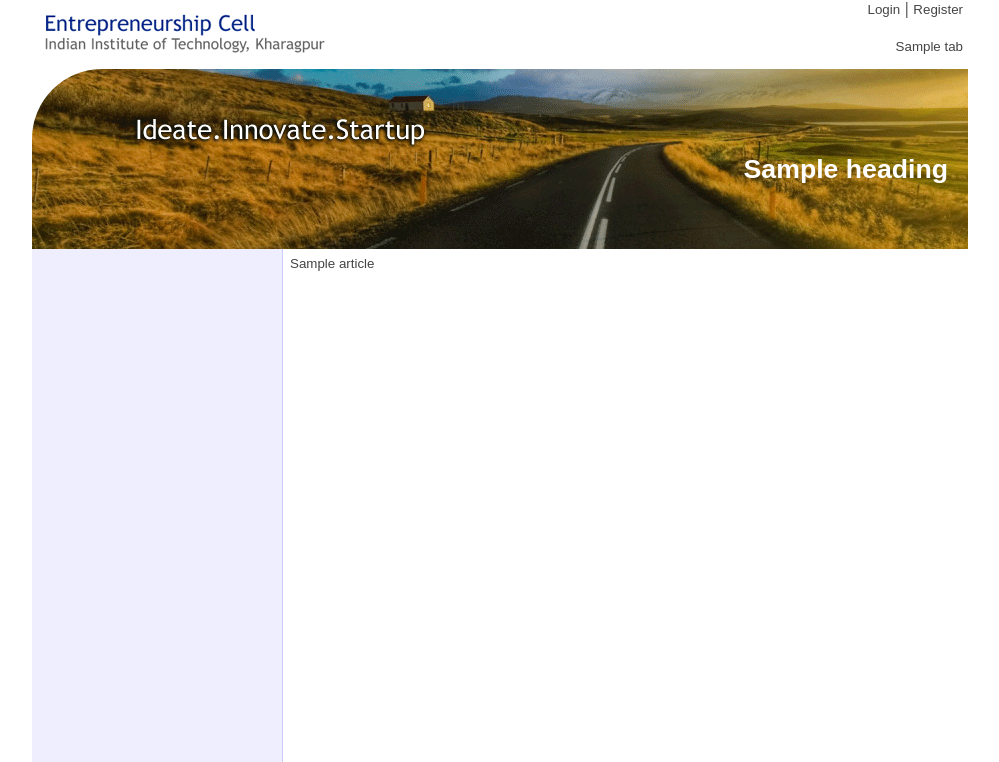
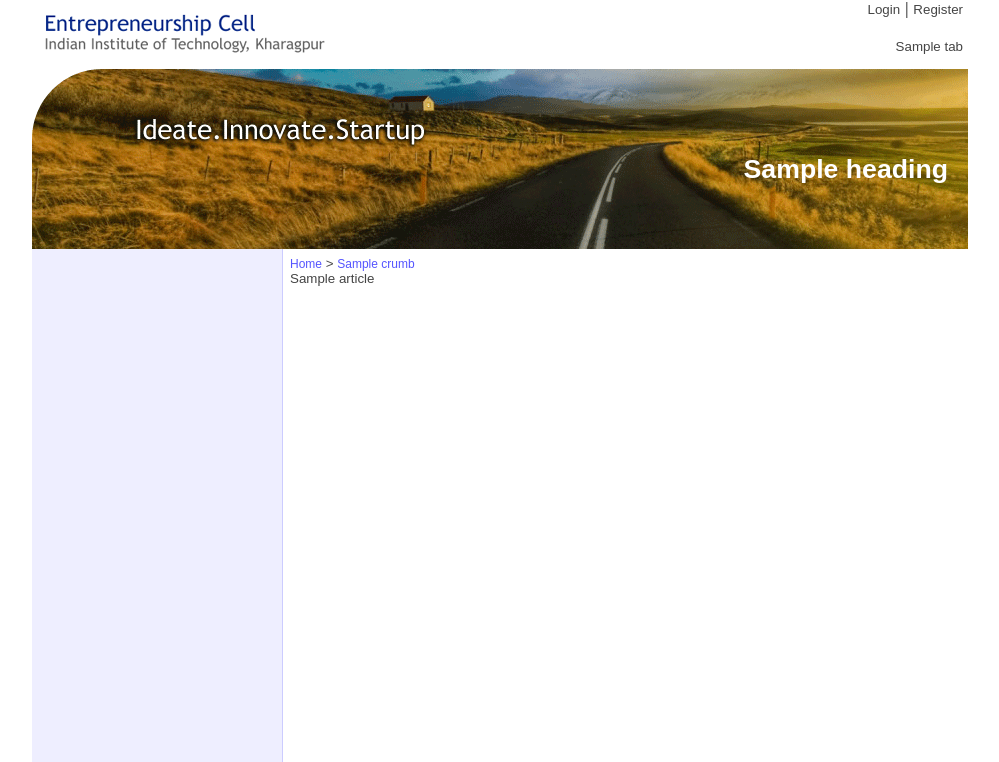
Before and after one commit to dmukhg/ecell, a Django app: template templates/article.html in a window 1280 px wide. Shown: the top 762 px of the page, without its empty margins (140-1139 px from the left). Run offline with Django 3.2, Linux system fonts and the light colour scheme; the template is opened without the code that fills it: most values are stand-ins (such as "Sample title", 1, 10 or a date in 2020).

Commit message:
Added Breadcrumbs to all articles

```diff
--- a/site_media/css/article.css
+++ b/site_media/css/article.css
@@ -43,3 +43,14 @@
     font-size:8pt;
     text-align:right;
 }
+a.crumb{
+    font-family:arial;
+    font-size:9pt;
+    font-weight:none;
+    color:#5555ff;
+    text-decoration:none;
+}
+a.crumb:hover{
+    color:#ff9900;
+    text-decoration:underline;
+}
--- a/templates/article.html
+++ b/templates/article.html
@@ -24,9 +24,17 @@
         </td>
         <td id=content_area>
             {% if staff %}
-            <div align=right><a id=edit_bar href="/edit/{{ url }}">Edit</a></div>
+            <div style="float:right"><a id=edit_bar href="/edit/{{ url }}">Edit</a></div>
             {% endif %}
-            {{ article|safe }}
+            <div id=breadcrumbs>
+                <a href="/" class=crumb>Home</a>
+                {% for crumb in crumbs %}
+                &gt; <a href="{{ crumb.url }}" class=crumb>{{ crumb.name }}</a>
+                {% endfor %}
+            </div>
+            <div id=article>
+                {{ article|safe }}
+            </div>
         </td>
     </tr>
 </table>
```
Also changed, not shown: conman/models.py (+9 -0 lines), conman/views.py (+11 -5 lines).
